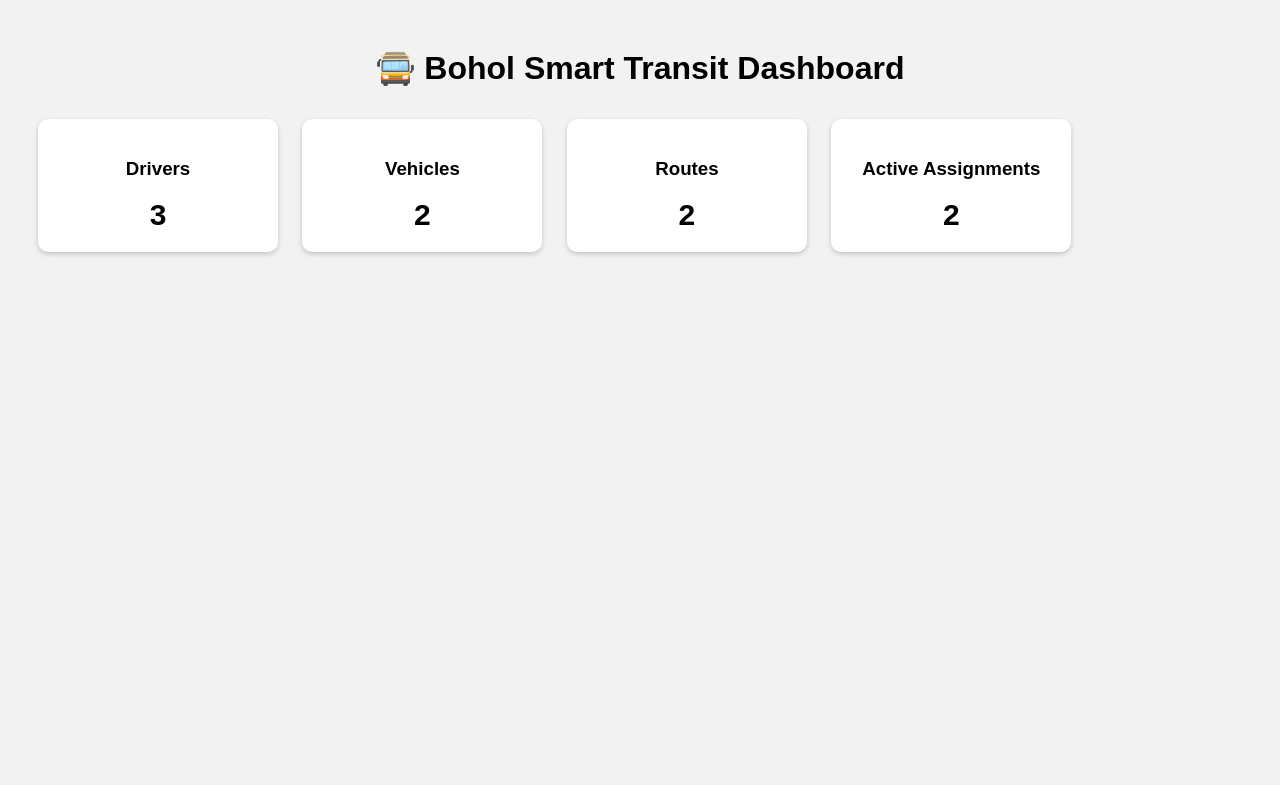
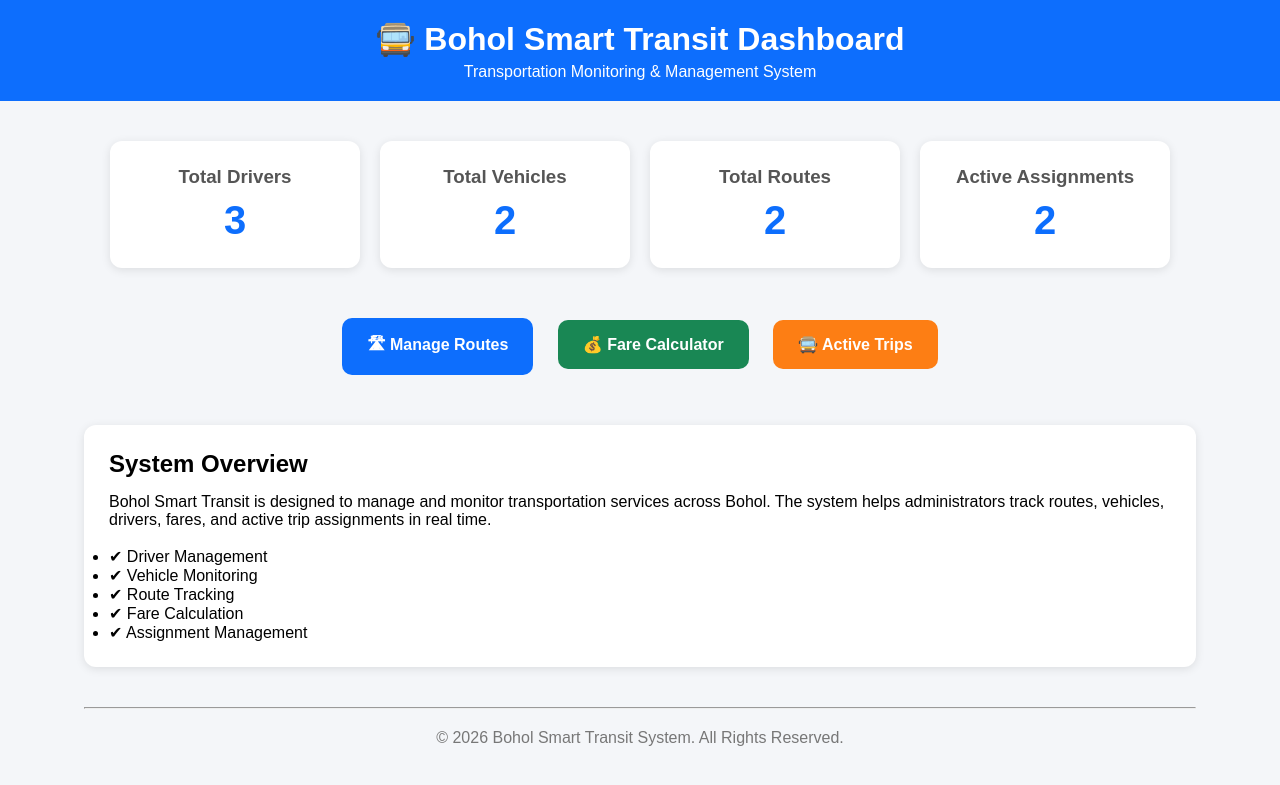
Before and after one commit to joiakimbitol-jpg/trackingsystem, a Django app: page / in a window 1280 px wide. Shown: the top 785 px of the page. Run offline with Django 5.2, Linux system fonts and the light colour scheme; data comes from the database, SQL or seed files in the repository; both versions use the stored data as it was after the commit.

Commit message:
Completed dashboard, routes, fare calculator, trips module

```diff
--- a/core/templates/core/dashboard.html
+++ b/core/templates/core/dashboard.html
@@ -6,57 +6,188 @@
     <title>Bohol Smart Transit Dashboard</title>
 
     <style>
+        * {
+            margin: 0;
+            padding: 0;
+            box-sizing: border-box;
+        }
+
         body {
-            font-family: Arial;
-            background: #f2f2f2;
+            font-family: Arial, sans-serif;
+            background: #f4f6f9;
+        }
+
+        .header {
+            background: #0d6efd;
+            color: white;
+            text-align: center;
             padding: 20px;
         }
 
-        h1 {
+        .header h1 {
+            margin-bottom: 5px;
+        }
+
+        .container {
+            width: 90%;
+            margin: auto;
+            padding: 20px;
+        }
+
+        .cards {
+            display: flex;
+            flex-wrap: wrap;
+            justify-content: center;
+            gap: 20px;
+            margin-top: 20px;
+        }
+
+        .card {
+            background: white;
+            width: 250px;
+            padding: 25px;
+            text-align: center;
+            border-radius: 12px;
+            box-shadow: 0 2px 10px rgba(0,0,0,0.1);
+        }
+
+        .card h3 {
+            color: #555;
+            margin-bottom: 10px;
+        }
+
+        .number {
+            font-size: 40px;
+            font-weight: bold;
+            color: #0d6efd;
+        }
+
+        .menu {
+            margin-top: 40px;
             text-align: center;
         }
 
-        .box {
+        .btn {
             display: inline-block;
-            width: 200px;
+            padding: 15px 25px;
             margin: 10px;
-            padding: 20px;
-            background: white;
             border-radius: 10px;
-            text-align: center;
-            box-shadow: 0px 2px 5px rgba(0,0,0,0.2);
+            color: white;
+            text-decoration: none;
+            font-weight: bold;
         }
 
-        .number {
-            font-size: 30px;
-            font-weight: bold;
+        .routes-btn {
+            background: #0d6efd;
+        }
+
+        .fare-btn {
+            background: #198754;
+        }
+
+        .trips-btn {
+            background: #fd7e14;
+        }
+
+        .overview {
+            margin-top: 40px;
+            background: white;
+            padding: 25px;
+            border-radius: 12px;
+            box-shadow: 0 2px 10px rgba(0,0,0,0.1);
+        }
+
+        .overview h2 {
+            margin-bottom: 15px;
+        }
+
+        .footer {
+            text-align: center;
+            margin-top: 40px;
+            color: #777;
+        }
+
+        .footer-line {
+            margin: 20px 0;
         }
     </style>
 </head>
-
 <body>
 
+    <div class="header">
         <h1>🚍 Bohol Smart Transit Dashboard</h1>
+        <p>Transportation Monitoring & Management System</p>
+    </div>
 
-<div class="box">
-    <h3>Drivers</h3>
+    <div class="container">
+
+        <div class="cards">
+
+            <div class="card">
+                <h3>Total Drivers</h3>
                 <div class="number">{{ total_drivers }}</div>
             </div>
 
-<div class="box">
-    <h3>Vehicles</h3>
+            <div class="card">
+                <h3>Total Vehicles</h3>
                 <div class="number">{{ total_vehicles }}</div>
             </div>
 
-<div class="box">
-    <h3>Routes</h3>
+            <div class="card">
+                <h3>Total Routes</h3>
                 <div class="number">{{ total_routes }}</div>
             </div>
 
-<div class="box">
+            <div class="card">
                 <h3>Active Assignments</h3>
                 <div class="number">{{ active_assignments }}</div>
             </div>
 
+        </div>
+
+        <div class="menu">
+
+            <a href="{% url 'routes' %}" class="btn routes-btn">
+                🛣 Manage Routes
+            </a>
+
+            <a href="{% url 'fare' %}" class="btn fare-btn">
+                💰 Fare Calculator
+            </a>
+
+            <a href="{% url 'trips' %}" class="btn trips-btn">
+                🚍 Active Trips
+            </a>
+
+        </div>
+
+        <div class="overview">
+            <h2>System Overview</h2>
+
+            <p>
+                Bohol Smart Transit is designed to manage and monitor
+                transportation services across Bohol. The system helps
+                administrators track routes, vehicles, drivers, fares,
+                and active trip assignments in real time.
+            </p>
+
+            <br>
+
+            <ul>
+                <li>✔ Driver Management</li>
+                <li>✔ Vehicle Monitoring</li>
+                <li>✔ Route Tracking</li>
+                <li>✔ Fare Calculation</li>
+                <li>✔ Assignment Management</li>
+            </ul>
+        </div>
+
+        <div class="footer">
+            <hr class="footer-line">
+            <p>© 2026 Bohol Smart Transit System. All Rights Reserved.</p>
+        </div>
+
+    </div>
+
 </body>
 </html>
--- a/core/urls.py
+++ b/core/urls.py
@@ -5,4 +5,5 @@ urlpatterns = [
     path('', views.dashboard, name='dashboard'),
     path('routes/', views.route_list, name='routes'),
     path('fare/', views.fare_calculator, name='fare'),
+    path('trips/', views.trips, name='trips'),
 ]
--- a/core/views.py
+++ b/core/views.py
@@ -16,12 +16,16 @@ def dashboard(request):
     }
 
     return render(request, 'core/dashboard.html', context)
+
+
 def route_list(request):
     routes = Route.objects.all()
 
     return render(request, 'core/routes.html', {
         'routes': routes
     })
+
+
 def fare_calculator(request):
     routes = Route.objects.all()
     result = None
@@ -44,3 +48,11 @@ def fare_calculator(request):
         'routes': routes,
         'result': result
     })
+
+
+def trips(request):
+    trips = Assignment.objects.all()
+
+    return render(request, 'core/trips.html', {
+        'trips': trips
+    })
```
Also changed, not shown: core/templates/core/trips.html (added, +56 -0 lines), core/models.py (line endings or trailing spaces), db.sqlite3. Lines whose indentation alone changed are shown as unchanged.
